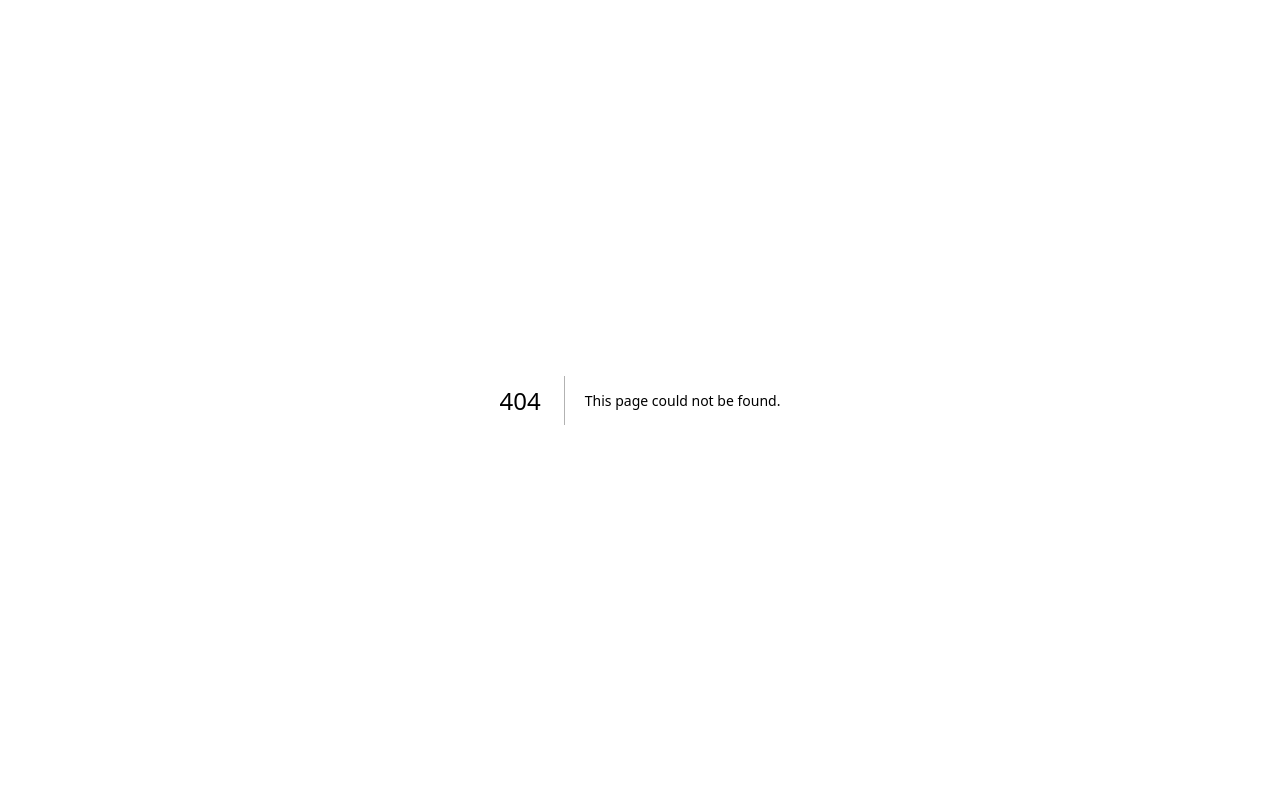
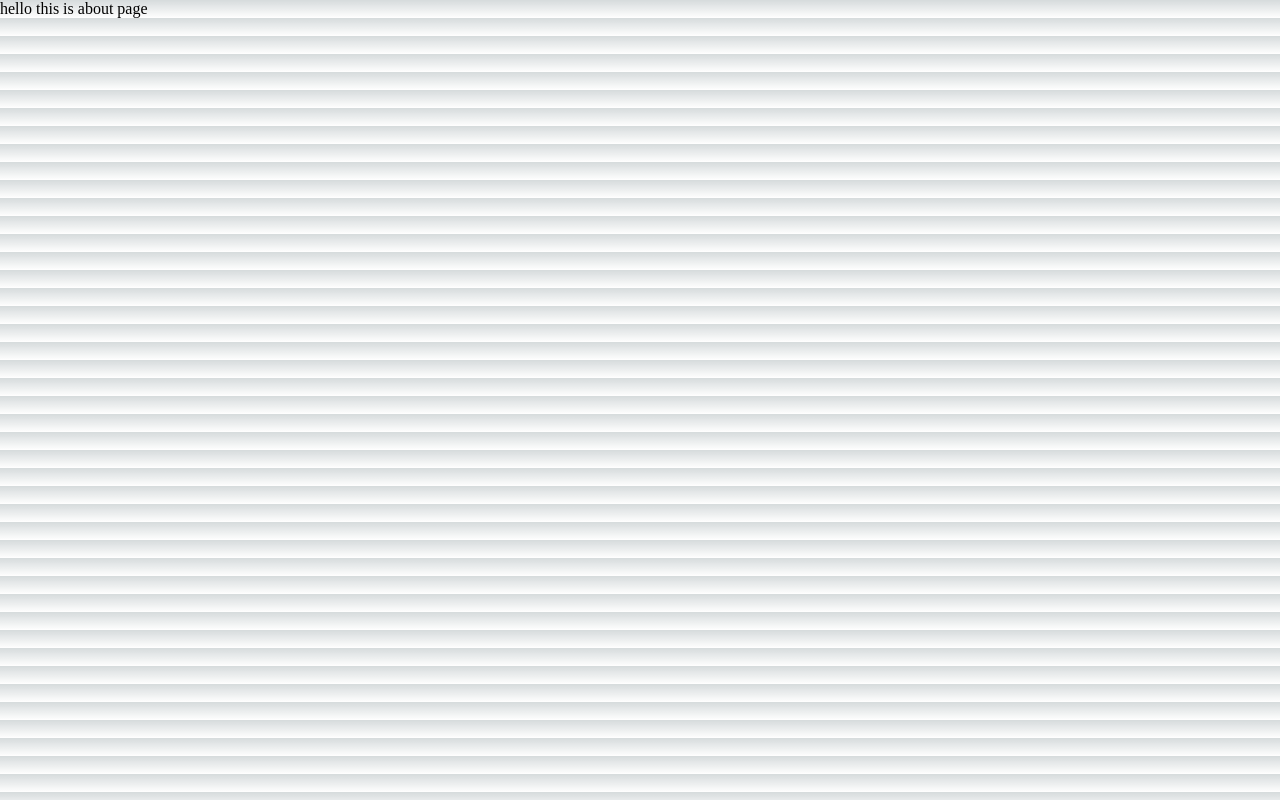
Before and after one commit to souravnub/NextJS-toutorials, a Next.js app: page /about in a window 1280 px wide. Before the commit this address had no page. Built offline with nearby package versions, Linux system fonts and the light colour scheme.

Commit message:
added about page - file based routing
now about page cana be accessed in the next app ... no need to setup any sort of router. Next comes with built in file based routing, therefore if I would create a file - about.js in pages folder then the same would be accessible as a route in website

```diff
--- /dev/null
+++ b/pages/about.js
@@ -0,0 +1,7 @@
+import React from "react";
+
+const about = () => {
+    return <div>hello this is about page</div>;
+};
+
+export default about;
```
